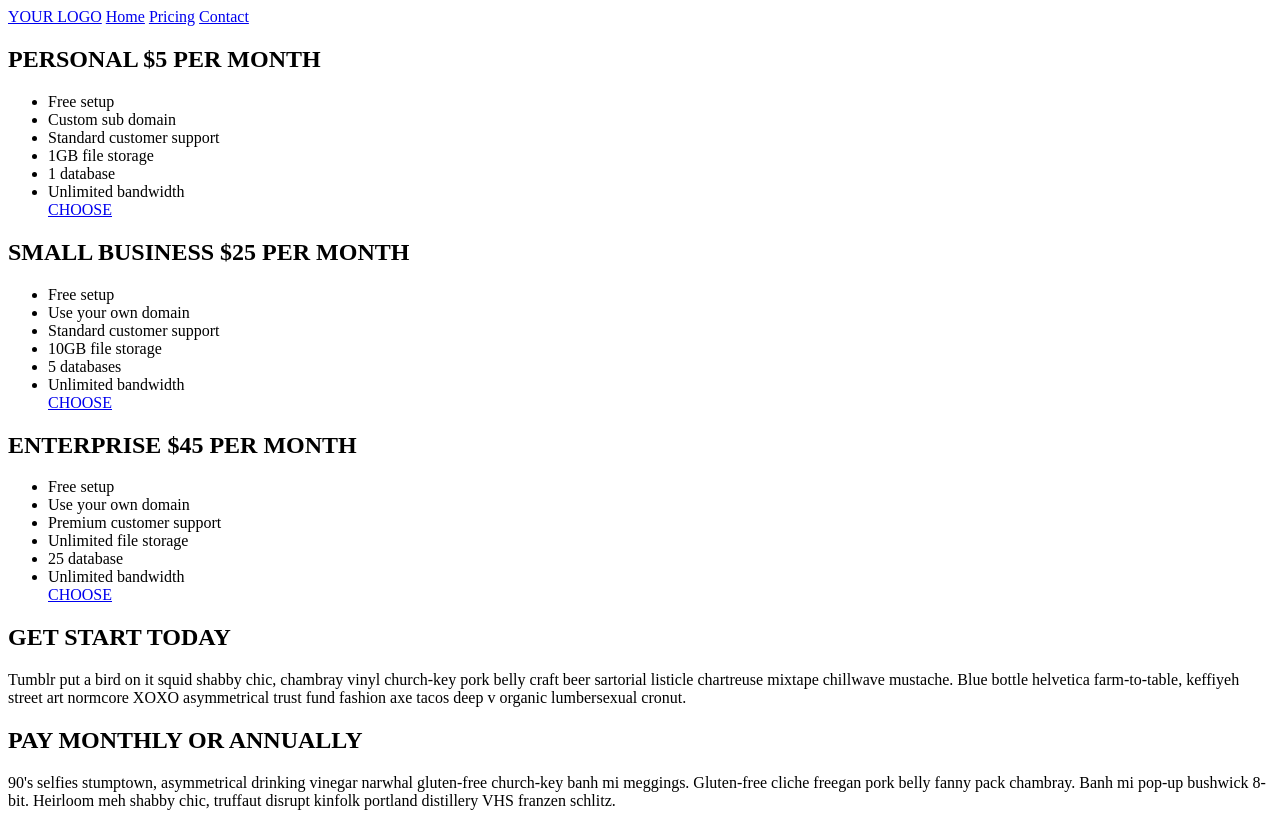
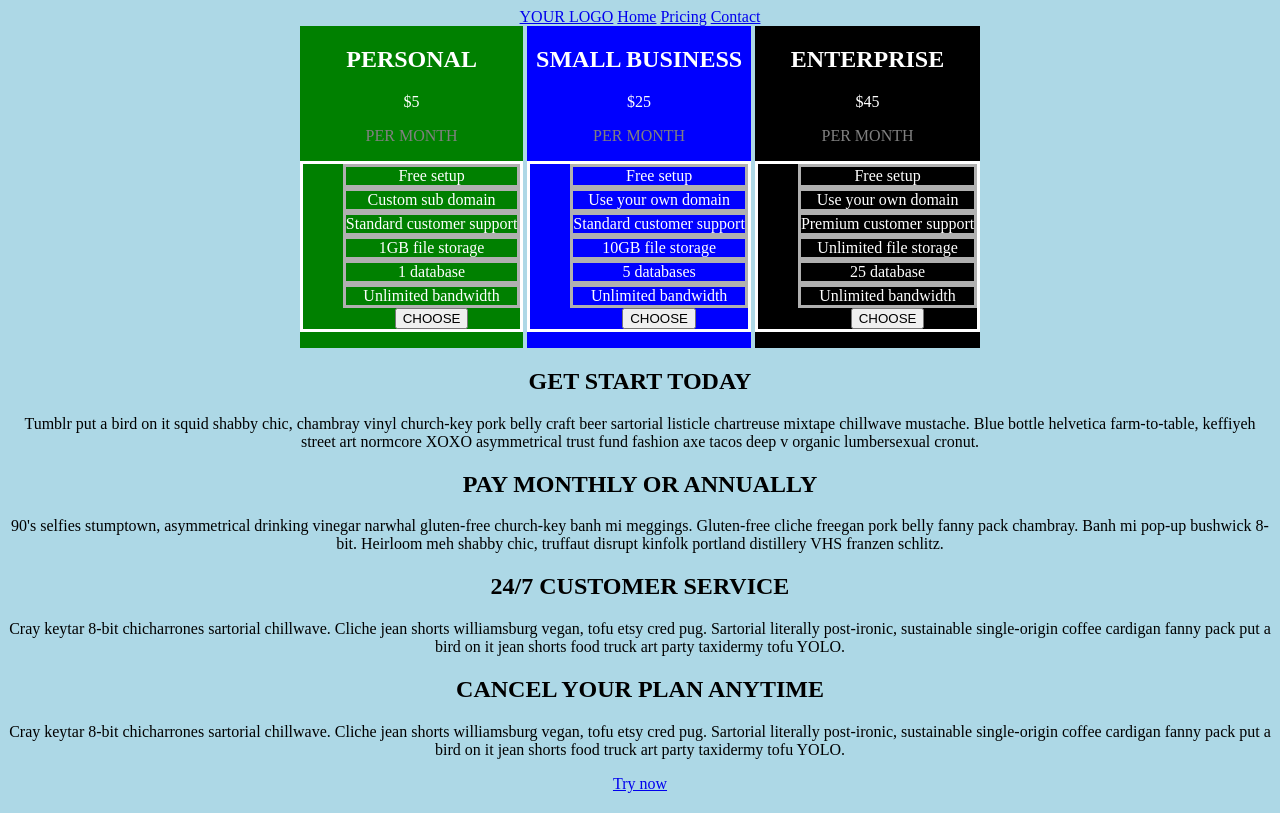
Before and after one commit to tiy-sat/2.1-responsive-site, a plain HTML site: page index.html in a window 1280 px wide. Shown: the top 813 px of the page. Drawn offline with Linux system fonts and the light colour scheme.

Commit message:
added coloring,fixing style.

```diff
--- a/index.html
+++ b/index.html
@@ -3,8 +3,9 @@
 <html>
   <head>
     <meta charset="utf-8">
+    <link rel="stylesheet" href="styles/styles.css" media="screen" title="no title" charset="utf-8">
     <title>Resposive Site</title>
-<nav>
+<nav class="navButtons">
   <a href="#">YOUR LOGO</a>
   <a href="#">Home</a>
   <a href="#">Pricing</a>
@@ -12,44 +13,51 @@
 </nav>
   </head>
   <body>
-  <section>
-    <article class="article__sales article__sales--personal">
-      <h2>PERSONAL $5 PER MONTH</h2>
-        <ul>
-          <li>Free setup</li>
-          <li>Custom sub domain</li>
-          <li>Standard customer support</li>
-          <li>1GB file storage</li>
-          <li>1 database</li>
-          <li>Unlimited bandwidth</li>
-        <a href="#">CHOOSE</a>
+  <main>
+    <article class="article__personal">
+      <h2>PERSONAL</h2>
+        <div class="money">$5</div>
+        <p class="month">PER MONTH</p>
+        <ul class="features">
+          <li class="list_items">Free setup</li>
+          <li class="list_items">Custom sub domain</li>
+          <li class="list_items">Standard customer support</li>
+          <li class="list_items">1GB file storage</li>
+          <li class="list_items">1 database</li>
+          <li class="list_items">Unlimited bandwidth</li>
+          <button class="button" type="button" name="button">CHOOSE</button>
       </ul>
     </article>
-      <article class="article__sales article__sales--small business">
-          <h2>SMALL BUSINESS $25 PER MONTH</h2>
-            <ul>
-              <li>Free setup</li>
-              <li>Use your own domain</li>
-              <li>Standard customer support</li>
-              <li>10GB file storage</li>
-              <li>5 databases</li>
-              <li>Unlimited bandwidth</li>
-              <a href="#">CHOOSE</a>
+      <article class="article__small-business">
+          <h2>SMALL BUSINESS</h2>
+            <div class="money">$25</div>
+            <p class="month">PER MONTH</p>
+            <ul class="features">
+              <li class="list_items">Free setup</li>
+              <li class="list_items">Use your own domain</li>
+              <li class="list_items">Standard customer support</li>
+              <li class="list_items">10GB file storage</li>
+              <li class="list_items">5 databases</li>
+              <li class="list_items">Unlimited bandwidth</li>
+              <button class="button" type="button" name="button">CHOOSE</button>
           </ul>
         </article>
-        <article class="article__sales article__sales--enterprise">
-          <h2>ENTERPRISE $45 PER MONTH</h2>
-            <ul>
-              <li>Free setup</li>
-              <li>Use your own domain</li>
-              <li>Premium customer support</li>
-              <li>Unlimited file storage</li>
-              <li>25 database</li>
-              <li>Unlimited bandwidth</li>
-              <a href="#">CHOOSE</a>
+        <article class="article__enterprise">
+          <h2>ENTERPRISE</h2>
+           <div class="money">$45</div>
+            <p class="month">PER MONTH</p>
+            <ul class="features">
+              <li class="list_items">Free setup</li>
+              <li class="list_items">Use your own domain</li>
+              <li class="list_items">Premium customer support</li>
+              <li class="list_items">Unlimited file storage</li>
+              <li class="list_items">25 database</li>
+              <li class="list_items">Unlimited bandwidth</li>
+              <button class="button" type="button" name="button">CHOOSE</button>
             </ul>
           </article>
-        </section>
+        </main>
+        <section class="simple_articles">
         <article class="simple__article1">
           <h2>GET START TODAY</h2>
             <p>Tumblr put a bird on it squid shabby chic, chambray vinyl church-key pork belly craft beer sartorial listicle chartreuse mixtape chillwave mustache. Blue bottle helvetica farm-to-table, keffiyeh street art normcore XOXO asymmetrical trust fund fashion axe tacos deep v organic lumbersexual cronut.
@@ -68,5 +76,9 @@
     <h2>CANCEL YOUR PLAN ANYTIME</h2>
       <p>Cray keytar 8-bit chicharrones sartorial chillwave. Cliche jean shorts williamsburg vegan, tofu etsy cred pug. Sartorial literally post-ironic, sustainable single-origin coffee cardigan fanny pack put a bird on it jean shorts food truck art party taxidermy tofu YOLO.
       </p>
+    </section>
+<footer>
+  <a href="#">Try now</a>
+</footer>
   </body>
 </html>
--- a/styles/styles.css
+++ b/styles/styles.css
@@ -1,3 +1,66 @@
-.image {
-  image-orientation: 10rem;
+html {
+  text-align: center;
 }
+
+.article__personal {
+  display: inline-block;
+  background: green;
+  color: white;
+  text-align: center;;
+}
+
+.article__small-business {
+  background: blue;
+  display: inline-block;
+  color: white;
+  text-align: center;;;
+
+}
+
+.article__enterprise {
+  background: black;
+  color: white;
+  display: inline-block;
+  text-align: center;;;
+}
+
+
+.money {
+  text-align: center;
+}
+
+.month {
+  text-align: center;
+  color: gray;
+
+}
+
+.features {
+  text-align: center;
+  list-style: none;
+  border-style: solid;
+}
+
+.list_items {
+  border-style: solid;
+  border-color: 	rgb(176,176,176);
+}
+
+
+
+.navButtons{
+  display: inline;
+  color: red;
+}
+
+
+.simple_articles {
+  display: inline-block;
+}
+
+
+@media only screen and (orientation: landscape) {
+    body {
+        background-color: lightblue;
+    }
+}
```
Lines whose indentation alone changed are shown as unchanged.
